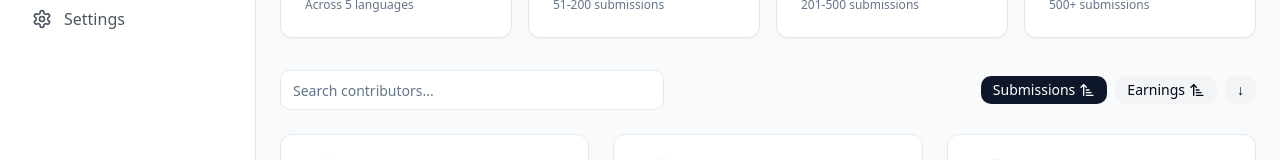
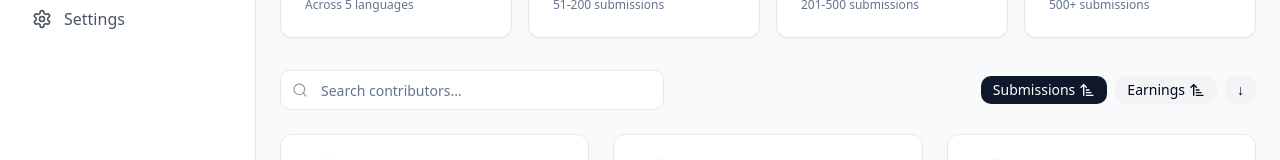
Before and after one commit to TheAlexYao/speaktoearn-data, a React (Vite) app: page /contributors in a window 1280 px wide. Shown: the part 289-449 px from the top of the page. Built offline with nearby package versions, Linux system fonts and the light colour scheme.

Commit message:
Fix TypeScript error in Contributors
The code had a TypeScript error where an Element was being assigned to a string type. This commit fixes this issue.

```diff
--- a/src/pages/Contributors.tsx
+++ b/src/pages/Contributors.tsx
@@ -1,3 +1,4 @@
+
 import { DashboardLayout } from "@/components/dashboard/DashboardLayout";
 import { Card, CardContent, CardDescription, CardHeader, CardTitle } from "@/components/ui/card";
 import { Avatar, AvatarFallback, AvatarImage } from "@/components/ui/avatar";
@@ -320,13 +321,13 @@ const Contributors = () => {
 
         <div className="space-y-6">
           <div className="flex flex-col md:flex-row gap-4 items-start md:items-center justify-between">
-            <div className="flex-1 w-full md:w-auto">
+            <div className="flex-1 w-full md:w-auto relative max-w-sm">
+              <Search className="absolute left-3 top-1/2 transform -translate-y-1/2 w-4 h-4 text-gray-400" />
               <Input
                 placeholder="Search contributors..."
                 value={searchQuery}
                 onChange={(e) => setSearchQuery(e.target.value)}
-                className="max-w-sm"
-                prefix={<Search className="w-4 h-4 text-gray-400" />}
+                className="pl-10"
               />
             </div>
             <div className="flex items-center gap-2">
```
